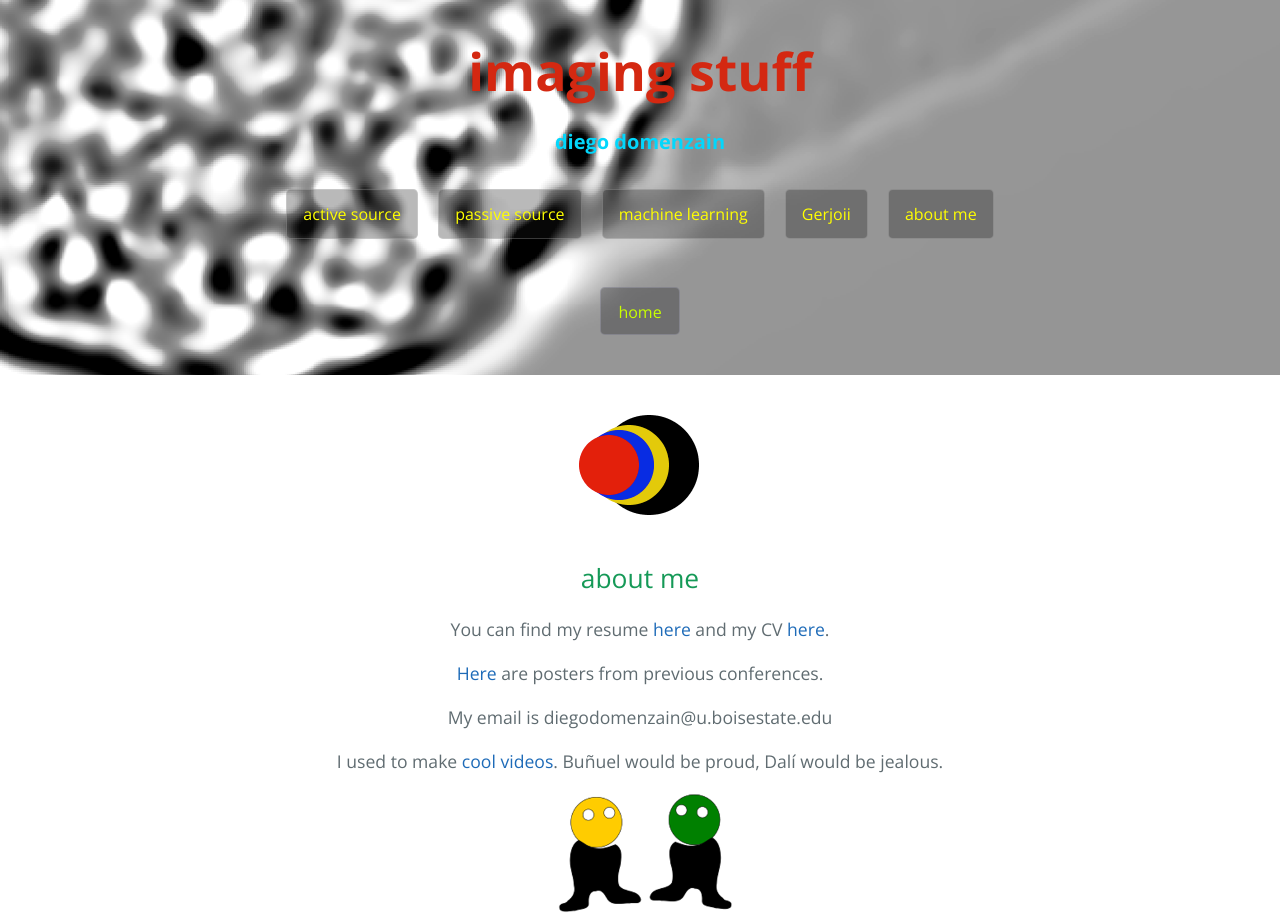
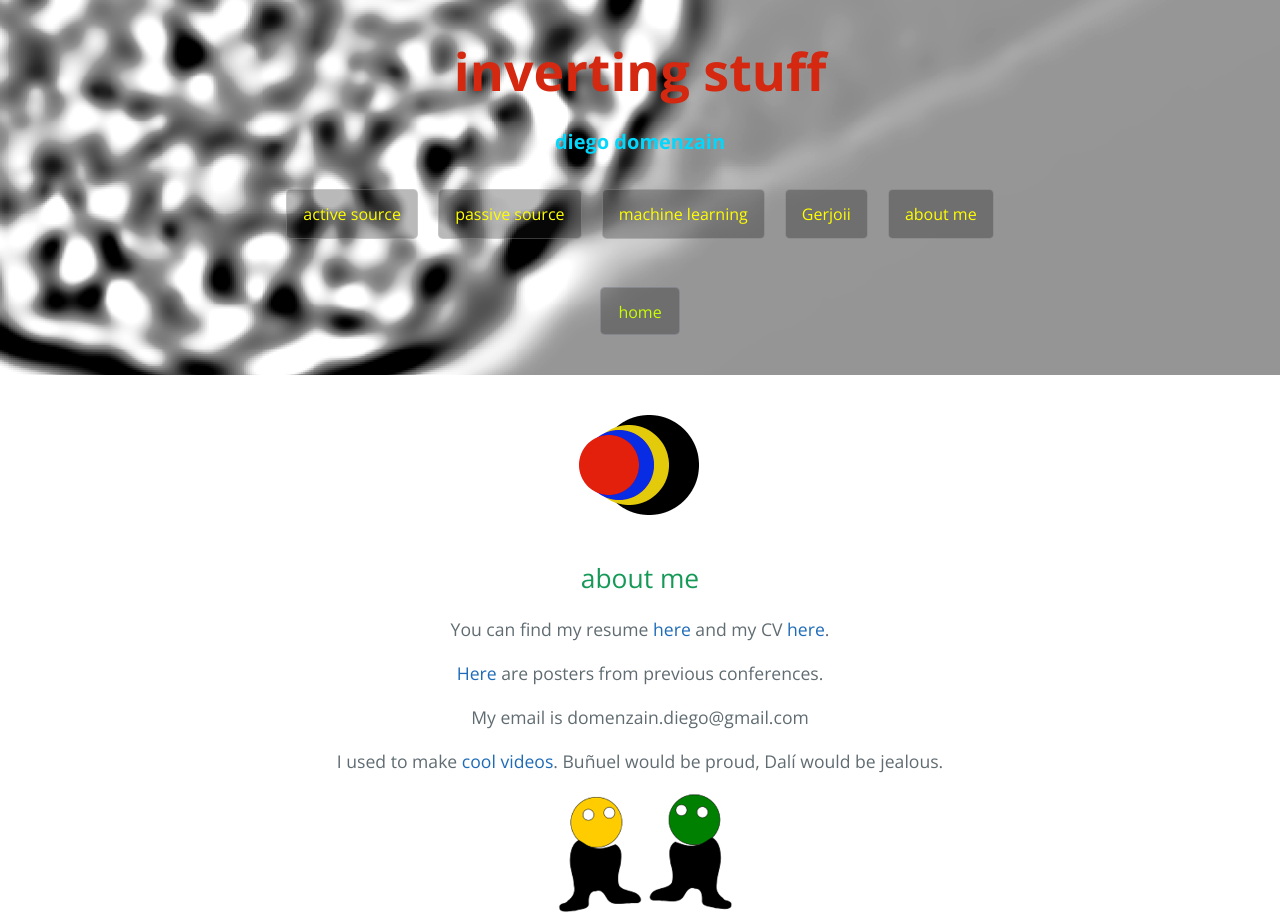
Before and after one commit to diegozain/diegozain.github.io, a Jekyll site: the page built from about.md, in a window 1280 px wide, cut to the strip 0-915 px from the top of the page. Built offline with Jekyll 4.4.1, drawn with Linux system fonts in a browser that asks for light colours.

Commit message:
email and title

```diff
--- a/_config.yml
+++ b/_config.yml
@@ -1,4 +1,4 @@
-title: imaging stuff
+title: inverting stuff
 description: diego domenzain
 show_downloads: true
 google_analytics:
--- a/about.md
+++ b/about.md
@@ -10,7 +10,7 @@ You can find my resume [here](https://github.com/diegozain/cv-resume/blob/master
 
 [Here](https://github.com/diegozain/posters?files=1) are posters from previous conferences.
 
-My email is diegodomenzain@u.boisestate.edu
+My email is domenzain.diego@gmail.com
 
 I used to make [cool videos](https://vimeo.com/muantariclo). Buñuel would be proud, Dalí would be jealous.
 
```
